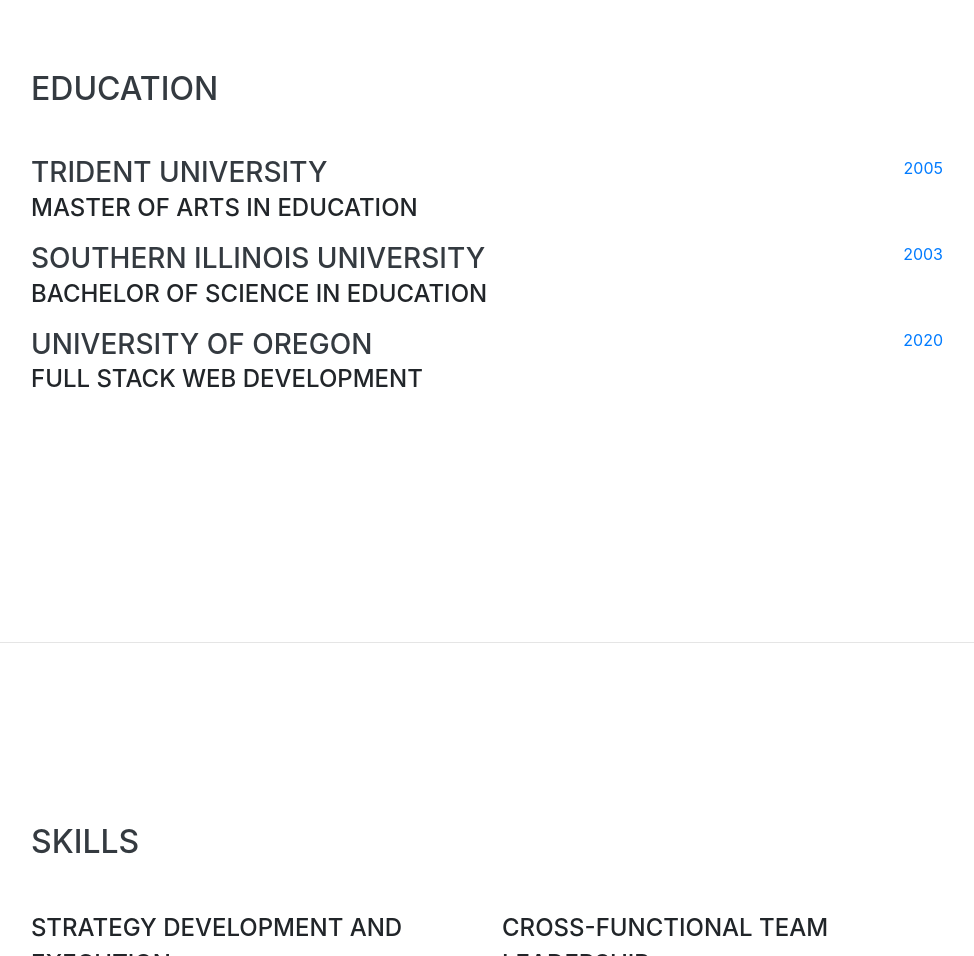
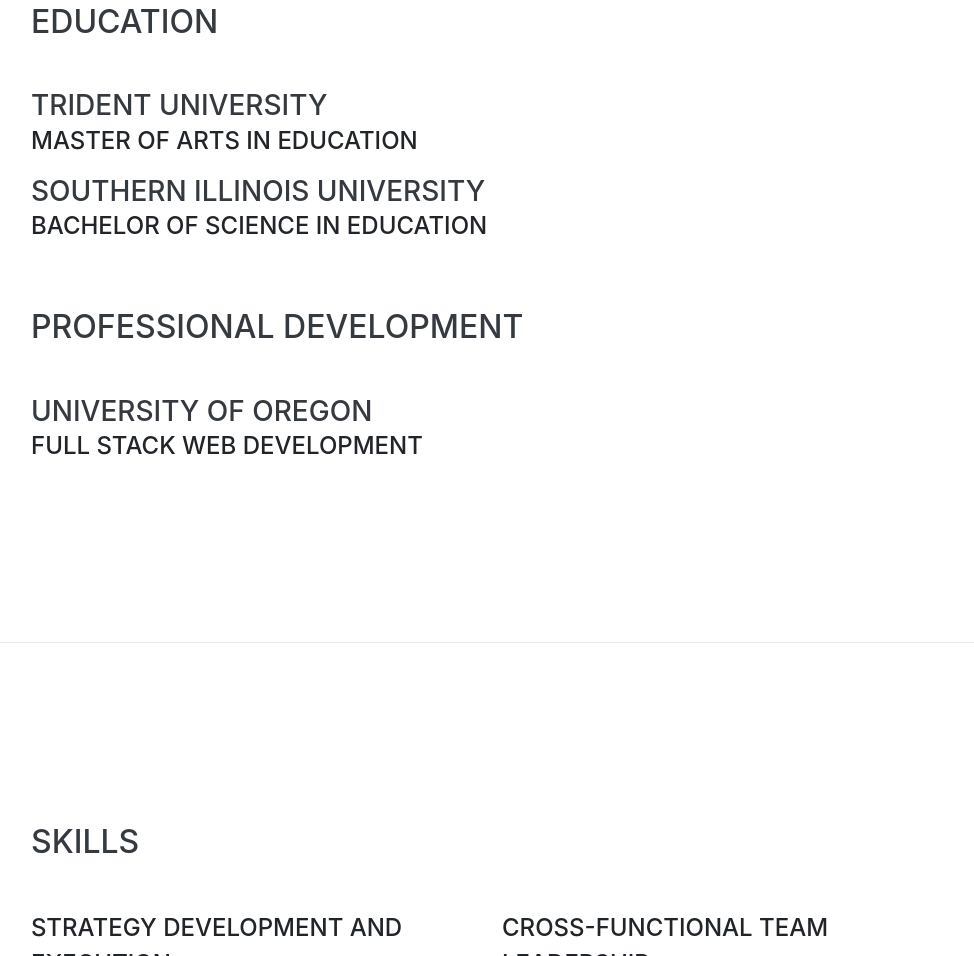
Before and after one commit to dylanhulbert/resume, a website with bundled scripts: page index.html in a window 1280 px wide. Shown: the part 6301-7257 px from the top of the page, without its empty margins (289-1263 px from the left). Built offline with nearby package versions, Linux system fonts and the light colour scheme; a web font is replaced by a local one.

Commit message:
Updated Prof Dev

```diff
--- a/index.html
+++ b/index.html
@@ -255,6 +255,8 @@
 
     <hr class="m-0">
 
+
+
     <section class="resume-section p-3 p-lg-5 d-flex align-items-center" id="education">
       <div class="w-100">
         <h2 class="mb-5">Education</h2>
@@ -264,9 +266,6 @@
             <h3 class="mb-0">Trident University</h3>
             <div class="subheading mb-3">Master of Arts in Education</div>
           </div>
-          <div class="resume-date text-md-right">
-            <span class="text-primary">2005</span>
-          </div>
         </div>
 
         <div class="resume-item d-flex flex-column flex-md-row justify-content-between">
@@ -274,18 +273,15 @@
             <h3 class="mb-0">Southern Illinois University</h3>
             <div class="subheading mb-3">Bachelor of Science in Education</div>
           </div>
-          <div class="resume-date text-md-right">
-            <span class="text-primary">2003</span>
-          </div>
         </div>
+
+
+        <h2 class="mt-5 mb-5">Professional Development</h2>
 
         <div class="resume-item d-flex flex-column flex-md-row justify-content-between">
           <div class="resume-content">
             <h3 class="mb-0">University of Oregon</h3>
             <div class="subheading mb-3">Full Stack Web Development</div>
-          </div>
-          <div class="resume-date text-md-right">
-            <span class="text-primary">2020</span>
           </div>
         </div>
 
```
